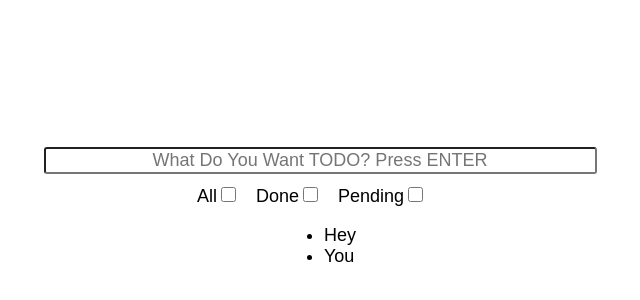
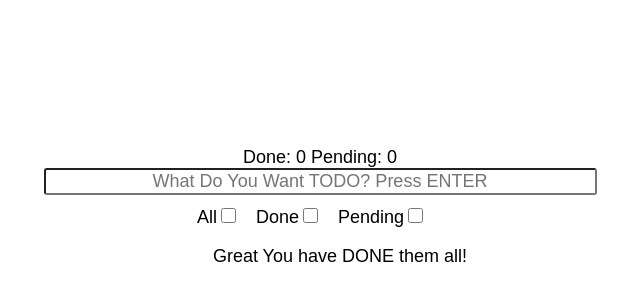
Before and after one commit to josediazse/redux-todo, a React app: page / in a window 1280 px wide. Shown: the part 92-392 px from the top of the page, without its empty margins (320-960 px from the left). Built offline with nearby package versions, Linux system fonts and the light colour scheme.

Commit message:
Adding interactivity and decomposing some stateless functional components

```diff
--- a/src/components/App.js
+++ b/src/components/App.js
@@ -2,6 +2,7 @@ import React, { Component } from 'react'
 import InputForm from './InputForm'
 import FilterItems from './FilterItems'
 import TodoList from './TodoList'
+import Stats from './Stats'
 import { array, string } from 'prop-types'
 import styles from '../styles.css'
 
@@ -12,16 +13,44 @@ export default class App extends Component {
   }
 
   static propTypes = {
-    todos: array,
-    visibilityFilter: string
+    todos: array.isRequired,
+    visibilityFilter: string.isRequired
+  }
+
+  static defaultProps = {
+    todos: [],
+    visibilityFilter: 'SHOW_ALL'
+  }
+
+  handleInput = text => {
+    const id = this.getNextTodoId()
+    this.setState(state => {
+      return {
+        todos: [
+          {
+            completed: false,
+            id: id,
+            text: text
+          },
+          ...state.todos
+        ]
+      }
+    })
+  }
+
+  getNextTodoId = () => {
+    const {todos} = this.state;
+    if (todos.length === 0) return 0
+    else return todos.map(t => t.id).reduce((a,b) => Math.max(a,b)) + 1
   }
 
   render() {
     return (
       <div style={styles} className="container">
-        <InputForm />
+        <Stats todos={this.state.todos} />
+        <InputForm handleInput={this.handleInput} />
         <FilterItems />
-        <TodoList todoItems={this.state.todos} />
+        <TodoList todos={this.state.todos} />
       </div>
     )
   }
--- a/src/components/InputForm.js
+++ b/src/components/InputForm.js
@@ -1,8 +1,13 @@
 import React, { Component } from 'react'
+import { func } from 'prop-types'
 
 export default class InputForm extends Component {
   state = {
     todoText: ''
+  }
+
+  static propTypes = {
+    handleInput: func.isRequired
   }
 
   handleChange = e => {
@@ -12,10 +17,11 @@ export default class InputForm extends Component {
   }
 
   handleInput = e => {
-    if (e.key === 'Enter'){
+    if (e.key === 'Enter') {
       this.setState({
         todoText: ''
       })
+      this.props.handleInput(e.target.value)
       e.preventDefault()
     }
   }
--- /dev/null
+++ b/src/components/Stats.js
@@ -0,0 +1,14 @@
+import React from 'react'
+import { array } from 'prop-types'
+
+Stats.propTypes = {
+  todos: array.isRequired
+}
+
+function Stats({ todos }) {
+  const done = todos.length
+  const pending = todos.filter(t => t.completed === false).length
+  return <div>{`Done: ${done}  Pending: ${pending}`}</div>
+}
+
+export default Stats
--- a/src/components/TodoItem.js
+++ b/src/components/TodoItem.js
@@ -1,13 +1,13 @@
-import React, { Component } from 'react'
+import React from 'react'
 import { string, func } from 'prop-types'
 
-export default class TodoItem extends Component {
-  static propTypes = {
-    text: string.isRequired,
-    toggleFunc: func.isRequired
-  }
+TodoItem.propTypes = {
+  text: string.isRequired,
+  toggleFunc: func.isRequired
+}
 
-  render() {
-    return <li onClick={this.props.toggleFunc}>{this.props.text}</li>
-  }
+function TodoItem({ toggleFunc, text }) {
+  return <li onClick={toggleFunc}>{text}</li>
 }
+
+export default TodoItem
--- a/src/components/TodoList.js
+++ b/src/components/TodoList.js
@@ -1,27 +1,24 @@
-import React, { Component } from 'react'
+import React from 'react'
 import TodoItem from './TodoItem'
 import { array } from 'prop-types'
 
-export default class TodoList extends Component {
-  state = {
-    todoItems: this.props.todoItems
+TodoList.propTypes = {
+  todos: array.isRequired
 }
 
-  static propTypes = {
-    todoItems: array
+TodoList.defaultProps = {
+  todos: []
 }
 
-  static defaultProps = {
-    todoItems: []
-  }
-
-  render() {
+function TodoList({ todos }) {
   return (
     <div>
       <ul>
-          {this.state.todoItems.length > 0 ? (
-            this.state.todoItems.map(todo => {
-              return <TodoItem key={todo.id} text={todo.text} toggleFunc={() => {}} />
+        {todos.length > 0 ? (
+          todos.map(todo => {
+            return (
+              <TodoItem key={todo.id} text={todo.text} toggleFunc={() => {}} />
+            )
           })
         ) : (
           <p>Great You have DONE them all!</p>
@@ -30,4 +27,5 @@ export default class TodoList extends Component {
     </div>
   )
 }
-}
+
+export default TodoList
--- a/src/index.js
+++ b/src/index.js
@@ -2,23 +2,4 @@ import React from 'react'
 import ReactDOM from 'react-dom'
 import App from './components/App'
 
-let initialState = {
-  todos: [
-    {
-      completed: false,
-      id: 0,
-      text: 'Hey'
-    },
-    {
-      completed: false,
-      id: 1,
-      text: 'You'
-    }
-  ],
-  visibilityFilter: 'SHOW_ACTIVE'
-}
-
-ReactDOM.render(
-  <App {...initialState} />,
-  document.getElementById('root')
-)
+ReactDOM.render(<App />, document.getElementById('root'))
```
Lines whose indentation alone changed are shown as unchanged.
